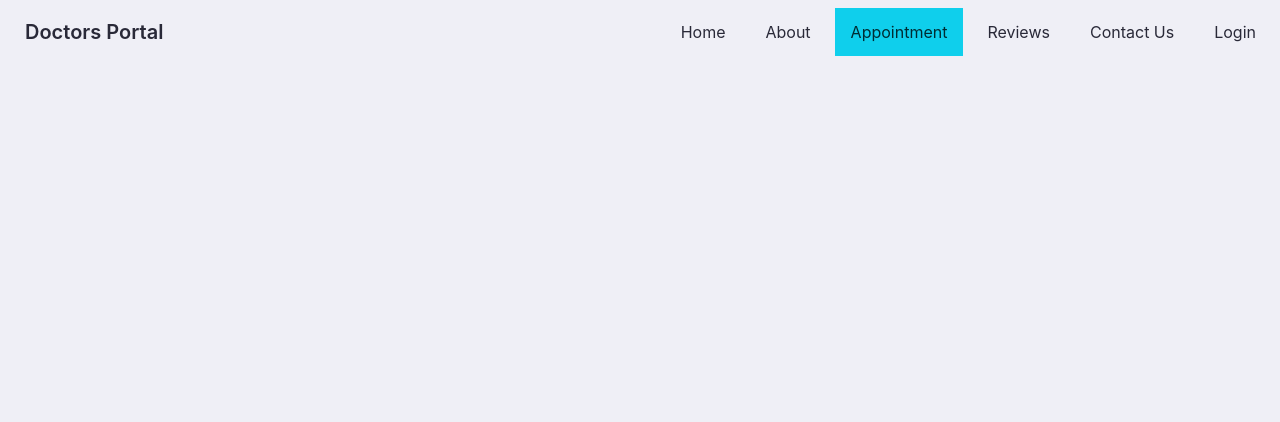
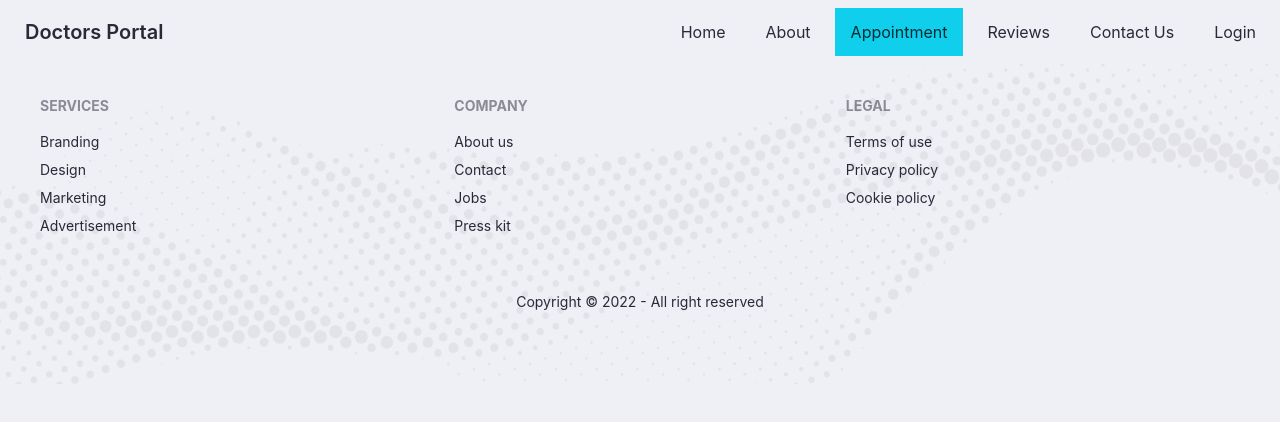
Before and after one commit to kamrulsaad/doctors-portal-client, a React (Create React App) app: page /appointment in a window 1280 px wide. Shown: the top 422 px of the page. Built offline with nearby package versions, Linux system fonts and the light colour scheme.

Commit message:
Homepage Module Done

```diff
--- a/src/App.js
+++ b/src/App.js
@@ -1,5 +1,6 @@
 import { Route, Routes } from "react-router-dom";
 import Home from "./Pages/Home/Home";
+import Footer from "./Pages/Shared/Footer";
 import Navbar from "./Pages/Shared/Navbar";
 
 function App() {
@@ -9,6 +10,7 @@ function App() {
       <Routes>
         <Route path="/" element={<Home></Home>}></Route>
       </Routes>
+      <Footer></Footer>
     </div>
   );
 }
--- a/src/Pages/Home/Banner.js
+++ b/src/Pages/Home/Banner.js
@@ -4,7 +4,7 @@ import GradientButton from '../Shared/GradientButton';
 
 const Banner = () => {
     return (
-        <div class="hero min-h-screen bg-base-100 mb-5">
+        <div class="hero min-h-screen mb-5">
             <div class="hero-content gap-12 flex-col lg:flex-row">
                 <div className='mt-10'>
                     <h1 class="text-5xl font-bold">Your New Smile Starts Here</h1>
--- /dev/null
+++ b/src/Pages/Home/ContactSection.js
@@ -0,0 +1,31 @@
+import React from 'react';
+import appointment from '../../assets/images/appointment.png'
+import GradientButton from '../Shared/GradientButton';
+
+const ContactSection = () => {
+    return (
+        <section style={{
+            background: `url(${appointment})`
+        }}
+            className="mt-4 flex h-[550px] justify-center items-center">
+            <div>
+                <h3 className='text-primary font-bold text-center text-lg'>
+                    Contact us
+                </h3>
+                <h1 className='text-white text-center text-3xl mb-3'>
+                    Stay Connected with us
+                </h1>
+                <div>
+                    <input type="email" placeholder="Email Address" class="input w-full my-2" />
+                    <input type="text" placeholder="Subject" class="input w-full my-2" />
+                    <textarea class="textarea w-full h-40 my-2" placeholder="Your Message"></textarea>
+                    <div className='flex justify-center'>
+                        <GradientButton>Submit</GradientButton>
+                    </div>
+                </div>
+            </div>
+        </section>
+    );
+};
+
+export default ContactSection;
--- a/src/Pages/Home/Home.js
+++ b/src/Pages/Home/Home.js
@@ -1,8 +1,10 @@
 import React from 'react';
 import Banner from './Banner';
+import ContactSection from './ContactSection';
 import Info from './Info';
 import MakeAppointment from './MakeAppointment';
 import Services from './Services';
+import Testimonials from './Testimonials';
 import Treatment from './Treatment';
 
 const Home = () => {
@@ -13,6 +15,8 @@ const Home = () => {
             <Services></Services>
             <Treatment></Treatment>
             <MakeAppointment></MakeAppointment>
+            <Testimonials></Testimonials>
+            <ContactSection></ContactSection>
         </div>
     );
 };
--- a/src/Pages/Home/MakeAppointment.js
+++ b/src/Pages/Home/MakeAppointment.js
@@ -8,10 +8,10 @@ const MakeAppointment = () => {
         <section style={{
             background : `url(${appointment})`
         }} className='flex items-center my-10'>
-            <div className='flex-1'>
+            <div className='flex-1 hidden lg:flex'>
                 <img className='max-w-xl mt-[-90px]' src={doctor} alt="" />
             </div>
-            <div className='flex-1'>
+            <div className='flex-1 p-6'>
                 <h3 className='text-primary uppercase font-bold my-2'>Appointment</h3>
                 <h3 className='text-4xl text-white py-5'>Make an appointment Today</h3>
                 <p className='pb-5 text-white'>
--- /dev/null
+++ b/src/Pages/Home/TestimonialCard.js
@@ -0,0 +1,24 @@
+import React from 'react';
+
+const TestimonialCard = ({ testimonial }) => {
+    return (
+        <div class="card max-w-lg bg-base-100 shadow-xl mx-auto">
+            <div class="card-body">
+                <p>{testimonial.comment}</p>
+                <div className='flex items-center'>
+                    <div class="avatar">
+                        <div class="w-16 mr-5 rounded-full ring ring-primary ring-offset-base-100">
+                            <img src={testimonial.img} alt='' />
+                        </div>
+                    </div>
+                    <div>
+                        <p>{testimonial.name}</p>
+                        <p>{testimonial.location}</p>
+                    </div>
+                </div>
+            </div>
+        </div>
+    );
+};
+
+export default TestimonialCard;
--- /dev/null
+++ b/src/Pages/Home/Testimonials.js
@@ -0,0 +1,57 @@
+import React from 'react';
+import quote from '../../assets/icons/quote.svg'
+import people1 from '../../assets/images/people1.png'
+import people2 from '../../assets/images/people2.png'
+import people3 from '../../assets/images/people3.png'
+import TestimonialCard from './TestimonialCard';
+
+const Testimonials = () => {
+
+    const testimonials = [
+        {
+            _id: 1,
+            name: "Winson Herry",
+            comment: "It is a long established fact that by the readable content of a lot layout. The point of using Lorem a more-or-less normal distribu to using Content here, content",
+            location: "California",
+            img: people1
+        },
+        {
+            _id: 2,
+            name: "Winson Herry",
+            comment: "It is a long established fact that by the readable content of a lot layout. The point of using Lorem a more-or-less normal distribu to using Content here, content",
+            location: "California",
+            img: people2
+        },
+        {
+            _id: 3,
+            name: "Winson Herry",
+            comment: "It is a long established fact that by the readable content of a lot layout. The point of using Lorem a more-or-less normal distribu to using Content here, content",
+            location: "California",
+            img: people3
+        }
+    ]
+
+    return (
+        <section className='my-20 px-12'>
+            <div className='flex justify-between items-center'>
+                <div>
+                    <h3 className='text-primary font-bold uppercase text-xl'>Testimonial</h3>
+                    <h1 className='text-3xl'>What Our Patients Say</h1>
+                </div>
+                <div>
+                    <img className='lg:w-48 w-24' src={quote} alt="" />
+                </div>
+            </div>
+            <div className="grid grid-cols-1 md:grid-cols-2 gap-5 lg:grid-cols-3">
+                {
+                    testimonials.map(testimonial => <TestimonialCard
+                    key={testimonial._id}
+                    testimonial={testimonial}
+                    ></TestimonialCard>)
+                }
+            </div>
+        </section>
+    );
+};
+
+export default Testimonials;
--- /dev/null
+++ b/src/Pages/Shared/Footer.js
@@ -0,0 +1,42 @@
+import React from 'react';
+import footer from '../../assets/images/footer.png'
+
+const Footer = () => {
+    return (
+        <div style={{
+            background: `url(${footer})`,
+            backgroundPosition: 'center',
+            backgroundSize: 'cover'
+        }} className='h-96 flex flex-col justify-center items-center'>
+            <footer class="footer p-10">
+                <div>
+                    <span class="footer-title">Services</span>
+                    <a href='/' class="link link-hover">Branding</a>
+                    <a href='/' class="link link-hover">Design</a>
+                    <a href='/' class="link link-hover">Marketing</a>
+                    <a href='/' class="link link-hover">Advertisement</a>
+                </div>
+                <div>
+                    <span class="footer-title">Company</span>
+                    <a href='/' class="link link-hover">About us</a>
+                    <a href='/' class="link link-hover">Contact</a>
+                    <a href='/' class="link link-hover">Jobs</a>
+                    <a href='/' class="link link-hover">Press kit</a>
+                </div>
+                <div>
+                    <span class="footer-title">Legal</span>
+                    <a href='/' class="link link-hover">Terms of use</a>
+                    <a href='/' class="link link-hover">Privacy policy</a>
+                    <a href='/' class="link link-hover">Cookie policy</a>
+                </div>
+            </footer>
+            <footer class="footer footer-center p-4 text-base-content">
+                <div>
+                    <p>Copyright © 2022 - All right reserved</p>
+                </div>
+            </footer>
+        </div>
+    );
+};
+
+export default Footer;
```
Also changed, not shown: src/index.css (line endings or trailing spaces).
